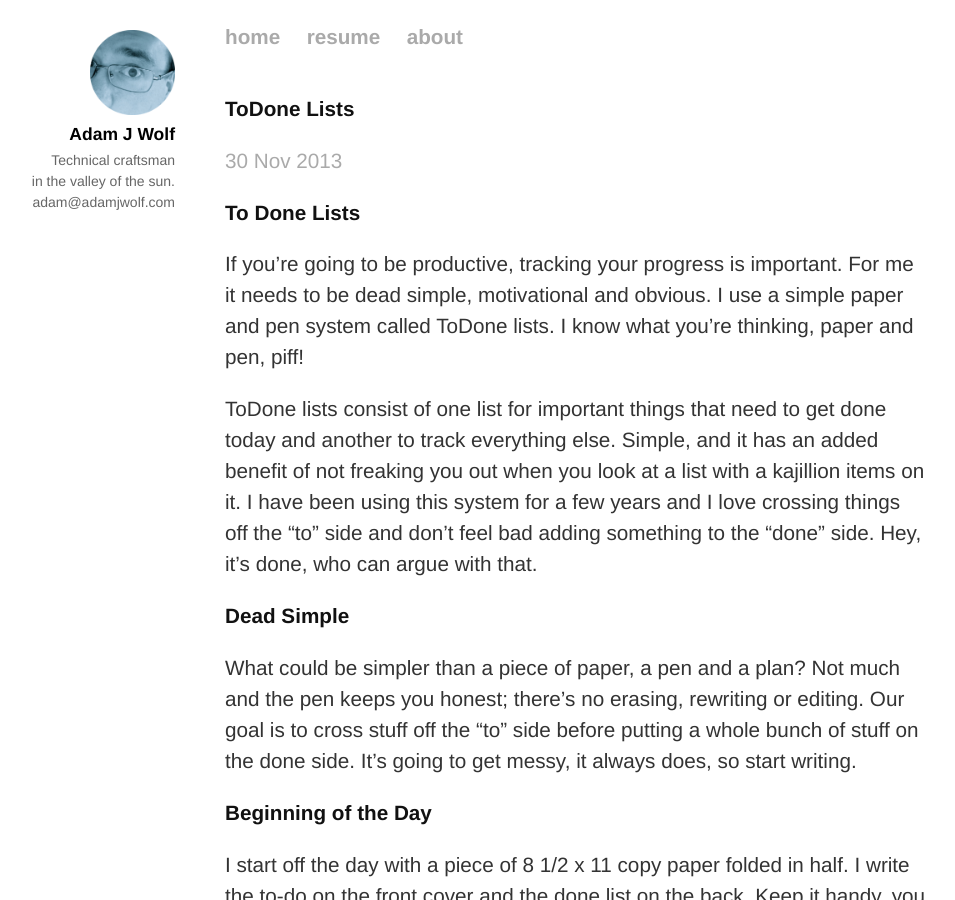
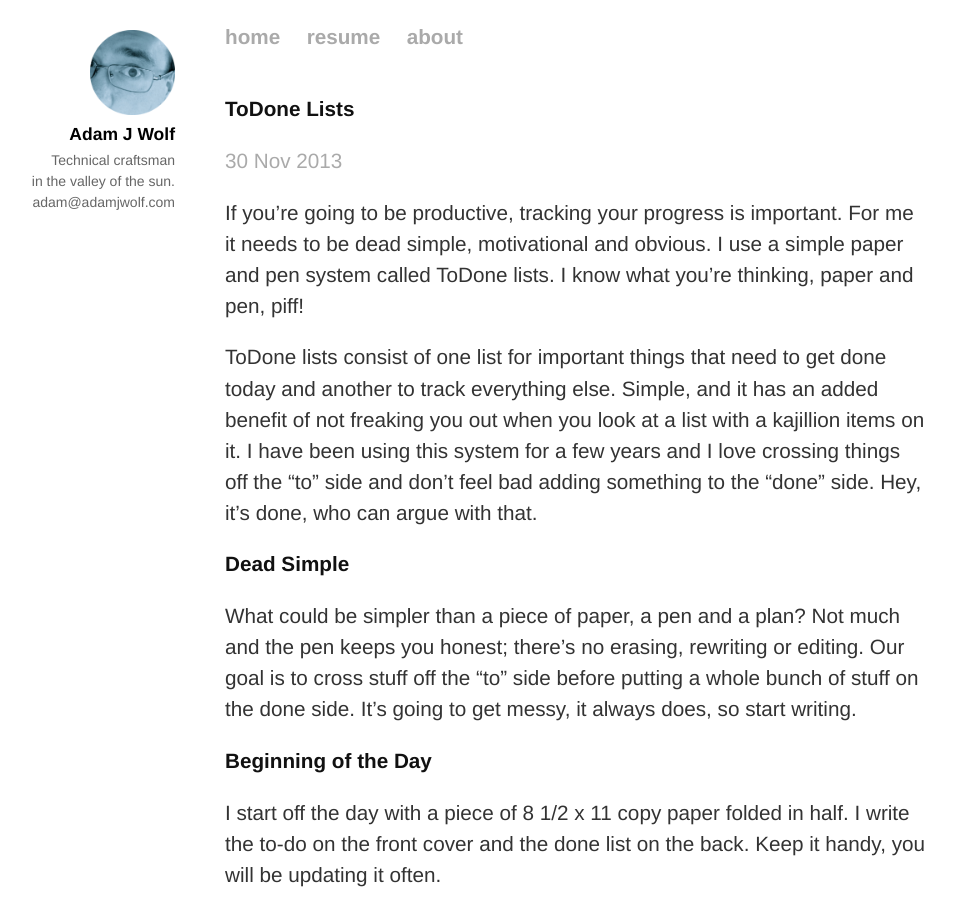
Before and after one commit to awolf/awolf.github.io, a Jekyll site: the page built from _posts/2013-11-30-ToDone-Lists.markdown, in a window 1280 px wide and 900 px high. Shown: the whole window, without its empty margins (65-1020 px from the left). Built offline with Jekyll 4.4.1, drawn with Linux system fonts in a browser that asks for light colours; Markdown is read by kramdown in place of the engine named in the settings.

Commit message:
removing duplicate header

```diff
--- a/_posts/2013-11-30-ToDone-Lists.markdown
+++ b/_posts/2013-11-30-ToDone-Lists.markdown
@@ -4,9 +4,6 @@ title:  "ToDone Lists"
 date:   2013-11-30 13:52:38
 categories: productivity
 ---
-
-
-#To Done Lists
 
 If you're going to be productive, tracking your progress is important. For me it needs to be dead simple, motivational and obvious. I use a simple paper and pen system called ToDone lists. I know what you're thinking, paper and pen, piff!
 
```
